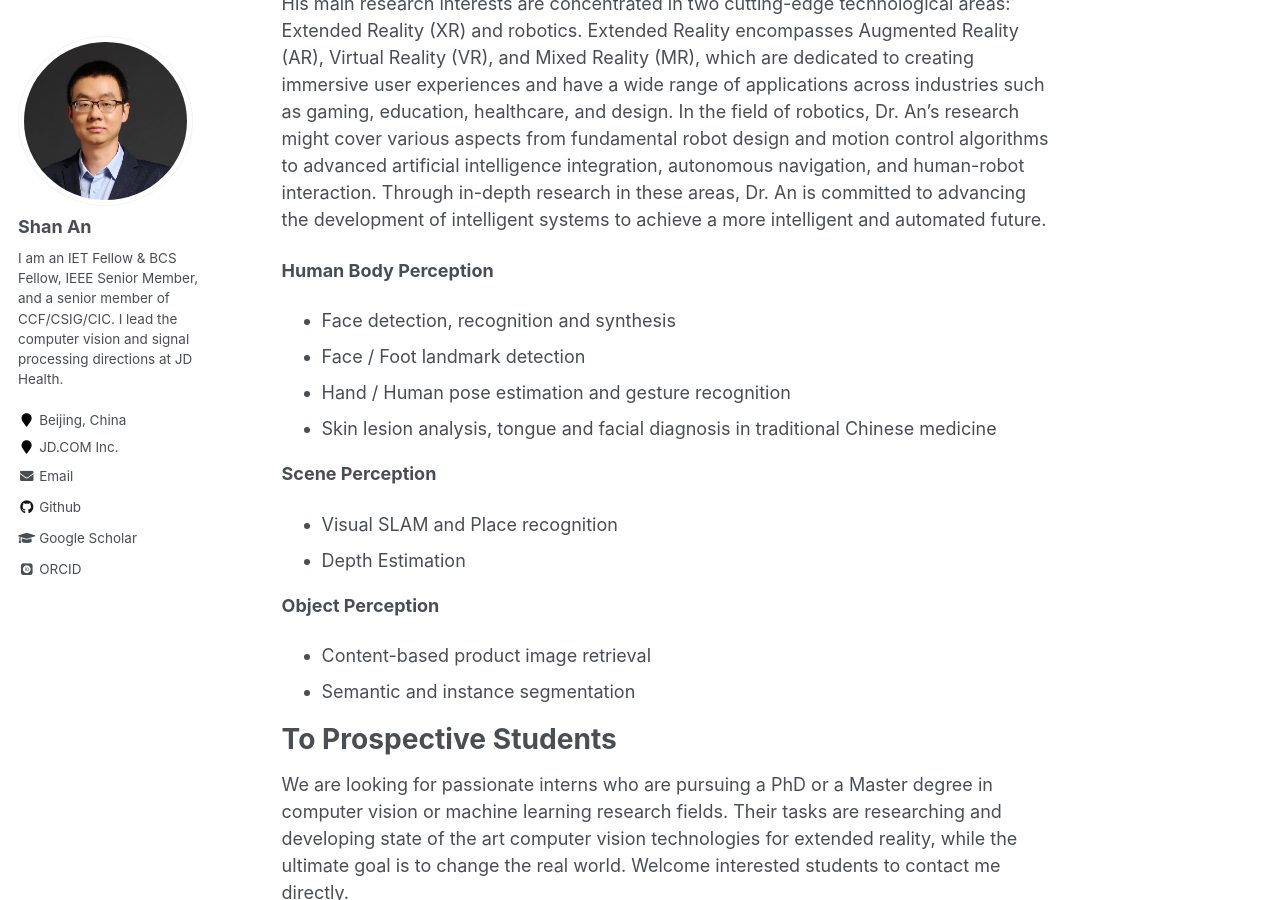
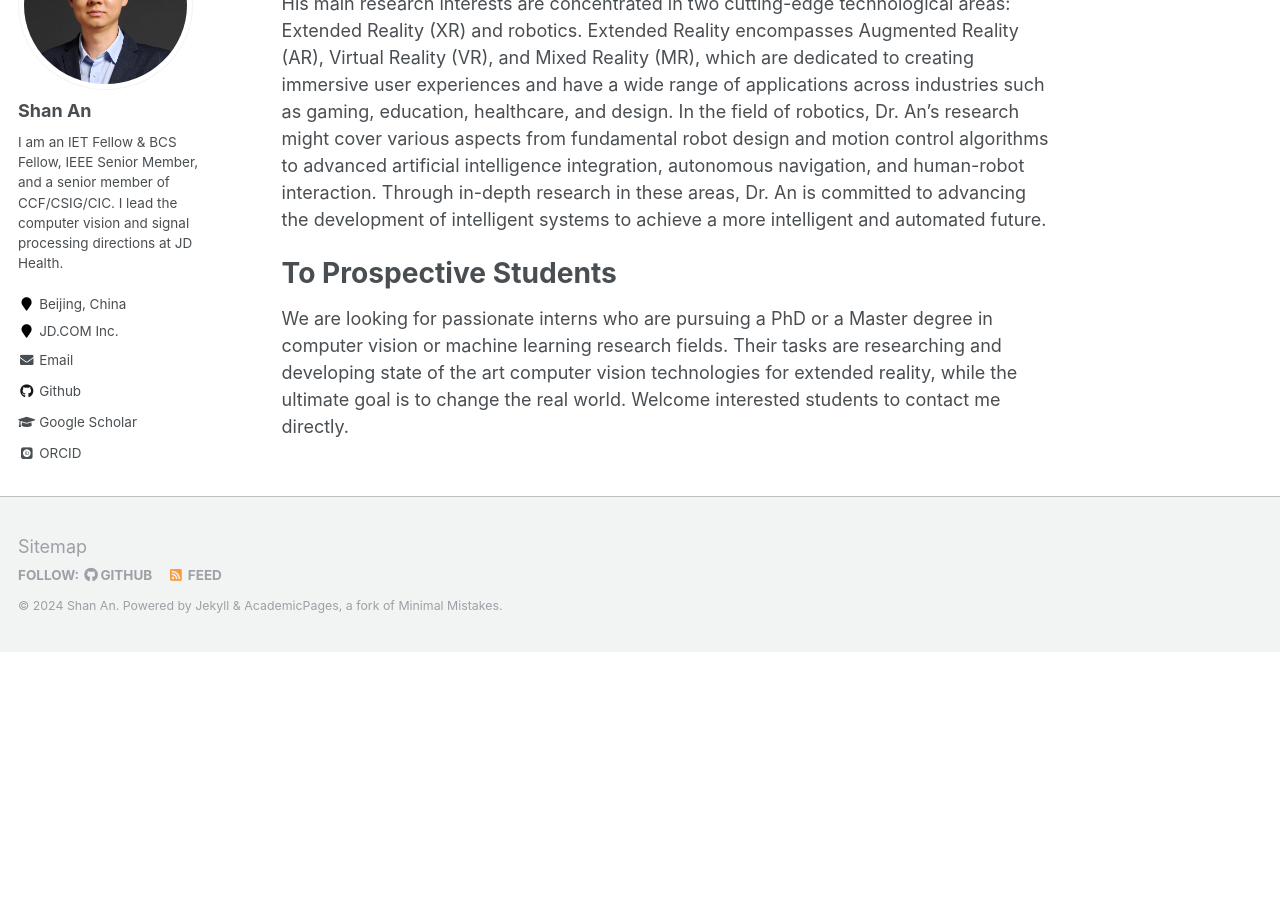
Before and after one commit to anshan-XR-ROB/anshan-XR-ROB.github.io, a Jekyll site: the page built from _pages/about.md, in a window 1280 px wide and 900 px high, scrolled down 565 px. Built offline with Jekyll 4.4.1, drawn with Linux system fonts in a browser that asks for light colours; some web fonts are replaced; after the commit the page ends 1217 px from its top, so only the background shows below that.

Commit message:
Update about.md

```diff
--- a/_pages/about.md
+++ b/_pages/about.md
@@ -14,25 +14,6 @@ Current Research Interests
 ======
 His main research interests are concentrated in two cutting-edge technological areas: Extended Reality (XR) and robotics. Extended Reality encompasses Augmented Reality (AR), Virtual Reality (VR), and Mixed Reality (MR), which are dedicated to creating immersive user experiences and have a wide range of applications across industries such as gaming, education, healthcare, and design. In the field of robotics, Dr. An's research might cover various aspects from fundamental robot design and motion control algorithms to advanced artificial intelligence integration, autonomous navigation, and human-robot interaction. Through in-depth research in these areas, Dr. An is committed to advancing the development of intelligent systems to achieve a more intelligent and automated future.
 
-**Human Body Perception**
-
-- Face detection, recognition and synthesis
-- Face / Foot landmark detection
-- Hand / Human pose estimation and gesture recognition
-- Skin lesion analysis, tongue and facial diagnosis in traditional Chinese medicine
-
-**Scene Perception**
-
-- Visual SLAM and Place recognition
-- Depth Estimation
-
-**Object Perception**
-
-- Content-based product image retrieval
-- Semantic and instance segmentation
-
-
-
 To Prospective Students
 ======
 We are looking for passionate interns who are pursuing a PhD or a Master degree in computer vision or machine learning research fields. Their tasks are researching and developing state of the art computer vision technologies for extended reality, while the ultimate goal is to change the real world. Welcome interested students to contact me directly.
```
